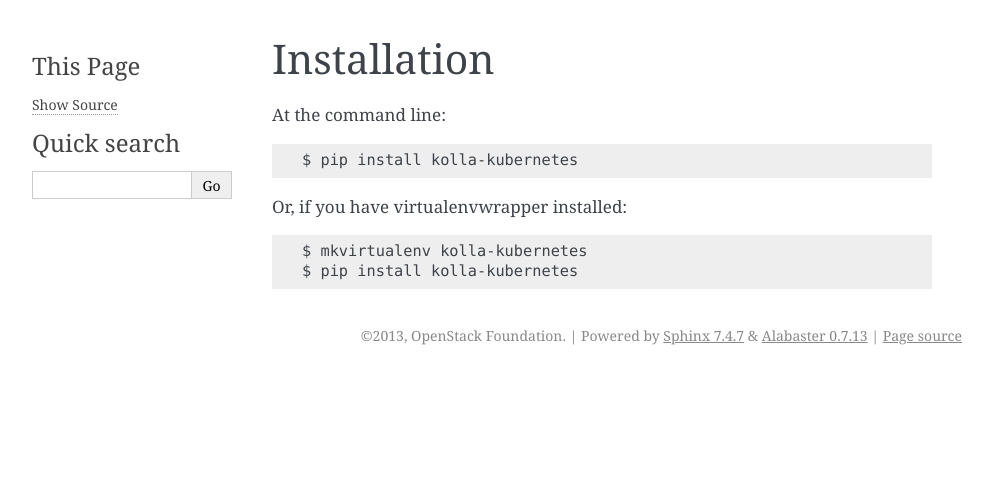
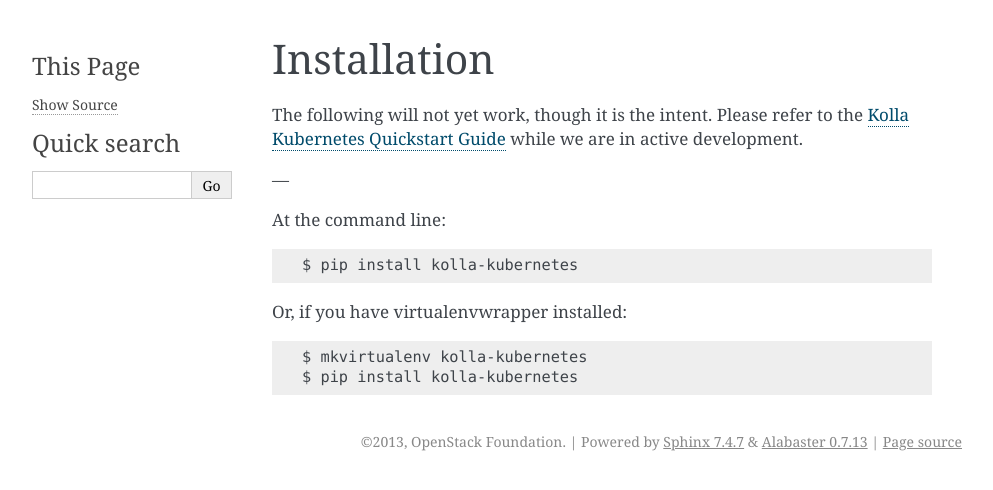
Before and after one commit to openstack-archive/kolla-kubernetes, a Sphinx documentation site: the page built from doc/source/installation.rst, in a window 1280 px wide. Shown: the top 490 px of the page, without its empty margins (148-1141 px from the left). Built offline with Sphinx 7.4.7, drawn with Linux system fonts in a browser that asks for light colours.

Commit message:
Clarify installtion instructions to use the quickstart guide.
Change-Id: Ie0811dcbb9e5adf473de7cec5ed50dcba8adccd3
Partially-implements: blueprint documentation-initialization

```diff
--- a/doc/source/installation.rst
+++ b/doc/source/installation.rst
@@ -1,6 +1,12 @@
 ============
 Installation
 ============
+
+
+The following will not yet work, though it is the intent.  Please
+refer to the :doc:`quickstart` while we are in active development.
+
+---
 
 At the command line::
 
```
